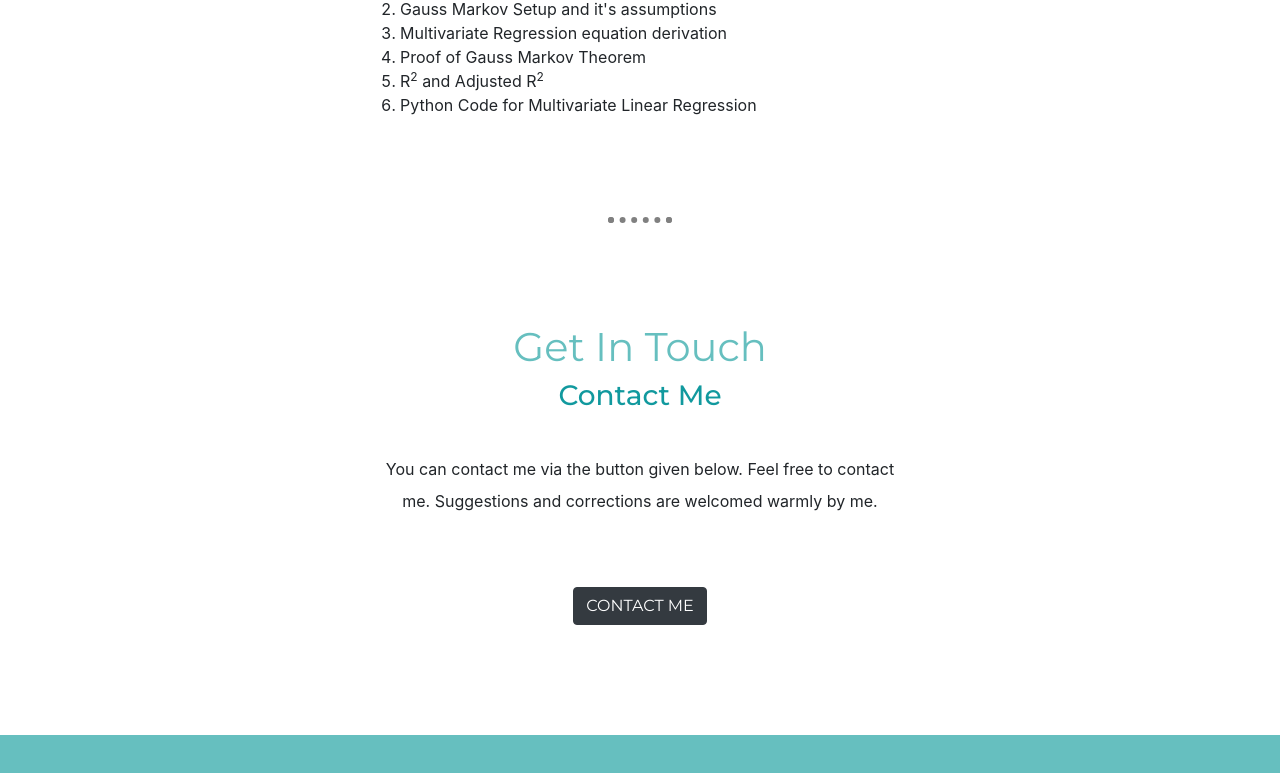
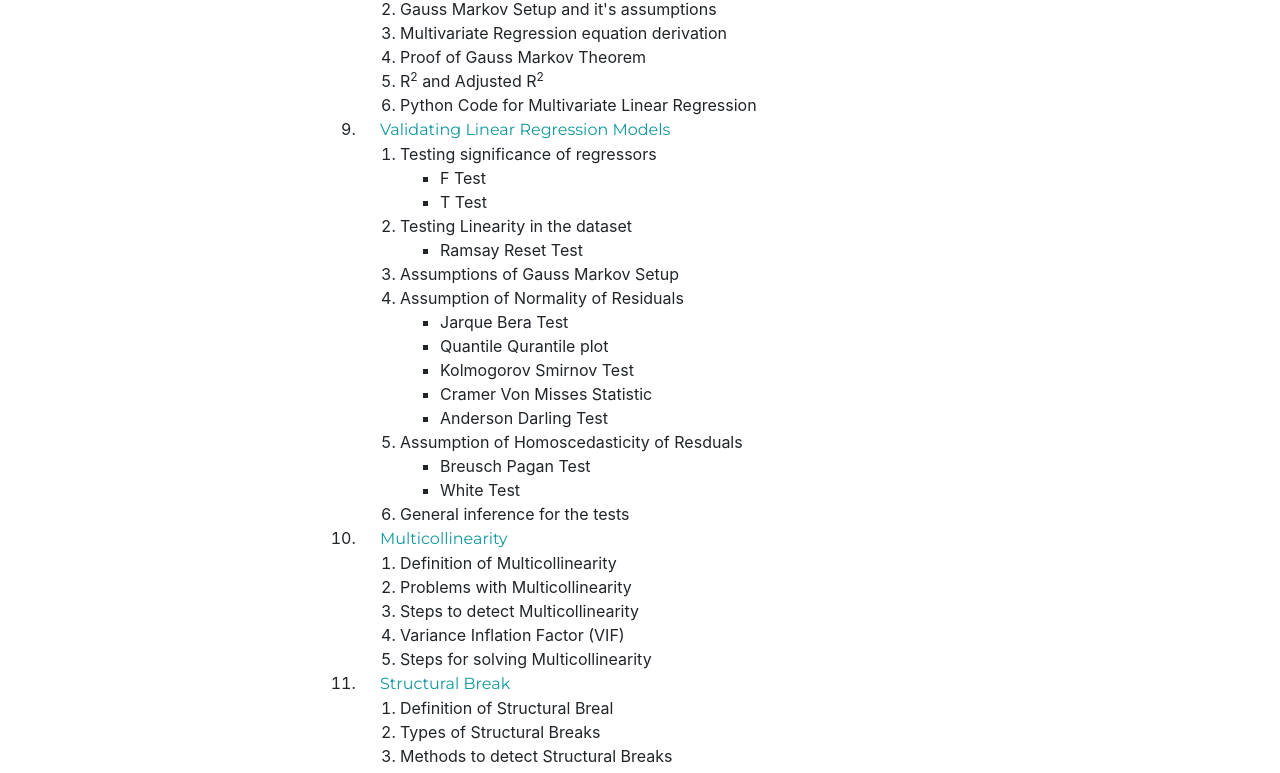
Before and after one commit to aayush1036/statistics, a plain HTML site: page index.html in a window 1280 px wide. Shown: the part 2603-3376 px from the top of the page. Drawn offline with nearby package versions, Linux system fonts and the light colour scheme.

Commit message:
update index.html

```diff
--- a/index.html
+++ b/index.html
@@ -142,7 +142,7 @@
                         </ul>
                         <li>Python code for finding skewness</li>
                     </ol>
-                    <li><a class="footer-link" href="">Correlation and covariance</a></li>
+                    <li><a class="footer-link" href="https://aayushmaan1306.medium.com/correlation-7df9406ec470">Correlation and covariance</a></li>
                     <ol>
                         <li>Need for Correlation</li>
                         <li>Intution behind Correlation</li>
@@ -150,7 +150,7 @@
                         <li>Inference of Correlation</li>
                         <li>Demerits of Correlation</li>
                     </ol>
-                    <li><a class="footer-link" href="https://aayush1036.github.io/regression/">Regression</a></li>
+                    <li><a class="footer-link" href="https://aayushmaan1306.medium.com/univariate-linear-regression-46ece0dfc4e7">Univariate Linear Regression</a></li>
                     <ol>
                         <li>Regression</li>
                         <li>Comparing our regression model with SciKitLearn and StatsModels</li>
@@ -165,6 +165,48 @@
                         <li>Proof of Gauss Markov Theorem</li>
                         <li>R<sup>2</sup> and Adjusted R<sup>2</sup></li>
                         <li>Python Code for Multivariate Linear Regression</li>
+                    </ol>
+                    <li><a class="footer-link", href="https://aayushmaan1306.medium.com/validating-the-linear-regression-model-37d9989f0d61">Validating Linear Regression Models</a></li>
+                    <ol>
+                        <li>Testing significance of regressors</li>
+                        <ul>
+                            <li>F Test</li>
+                            <li>T Test</li>
+                        </ul>
+                        <li>Testing Linearity in the dataset</li>
+                        <ul>
+                            <li>Ramsay Reset Test</li>
+                        </ul>
+                        <li>Assumptions of Gauss Markov Setup</li>
+                        <li>Assumption of Normality of Residuals</li>
+                        <ul>
+                            <li>Jarque Bera Test</li>
+                            <li>Quantile Qurantile plot</li>
+                            <li>Kolmogorov Smirnov Test</li>
+                            <li>Cramer Von Misses Statistic</li>
+                            <li>Anderson Darling Test</li>
+                        </ul>
+                        <li>Assumption of Homoscedasticity of Resduals</li>
+                        <ul>
+                            <li>Breusch Pagan Test</li>
+                            <li>White Test</li>
+                        </ul>
+                        <li>General inference for the tests</li>
+                    </ol>
+                    <li><a class="footer-link" href="">Multicollinearity</a></li>
+                    <ol>
+                        <li>Definition of Multicollinearity</li>
+                        <li>Problems with Multicollinearity</li>
+                        <li>Steps to detect Multicollinearity</li>
+                        <li>Variance Inflation Factor (VIF)</li>
+                        <li>Steps for solving Multicollinearity</li>
+                    </ol>
+                    <li><a class="footer-link" href="">Structural Break</a></li>
+                    <ol>
+                        <li>Definition of Structural Breal</li>
+                        <li>Types of Structural Breaks</li>
+                        <li>Methods to detect Structural Breaks</li>
+                        <li>Ways to resolve Structural Breaks</li>
                     </ol>
                 </ol>
     </div>
```
